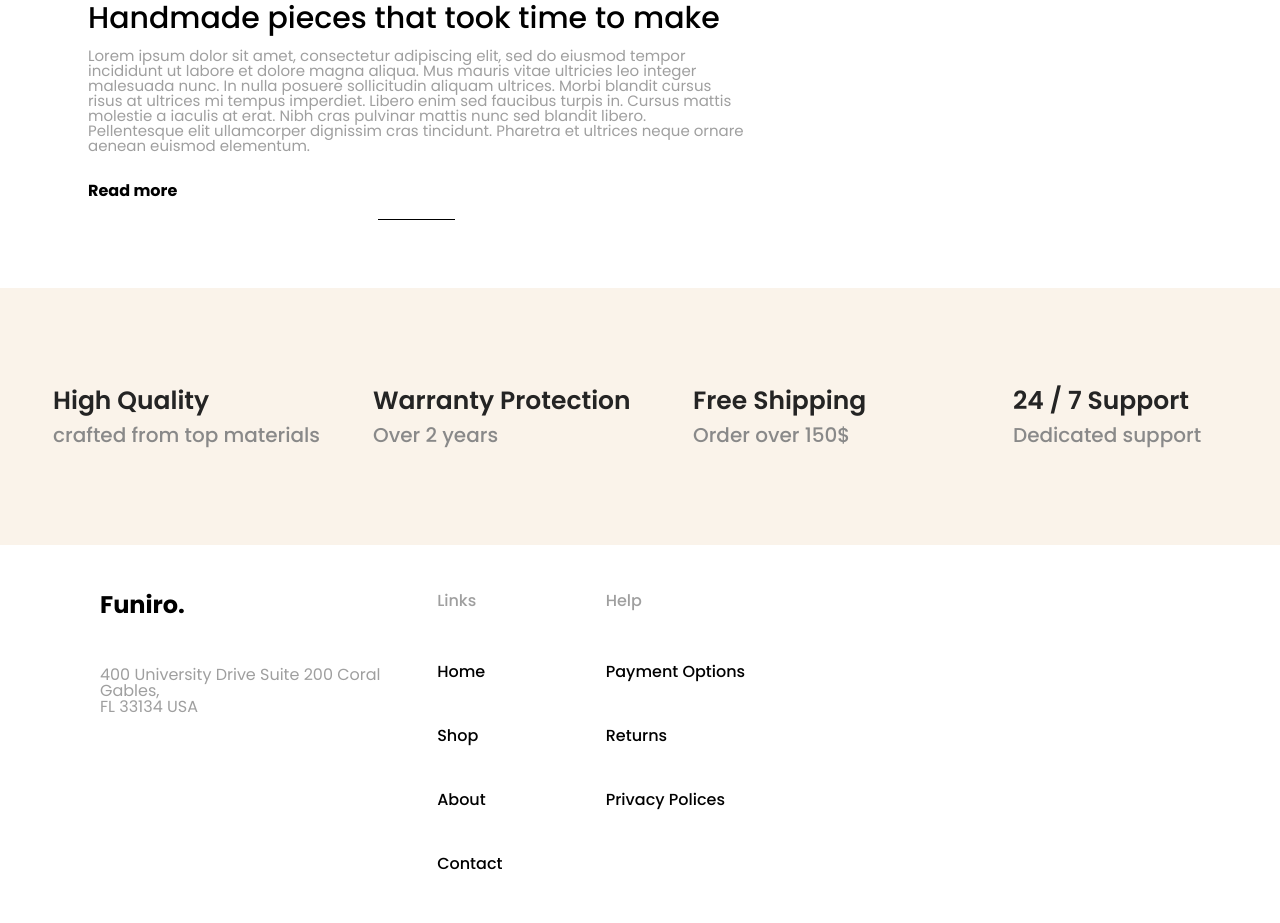
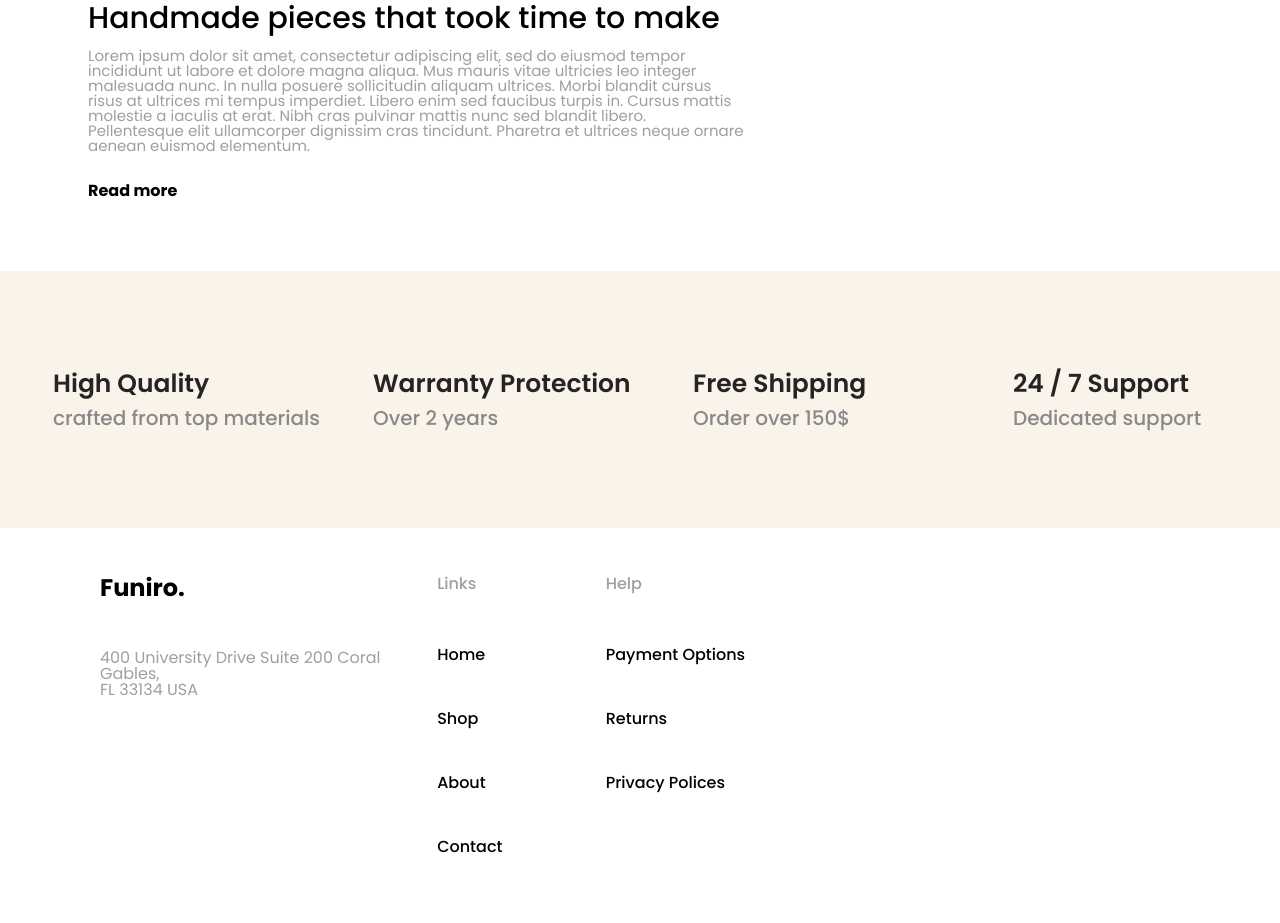
Before and after one commit to Nino-Gh/Furniture-eCommerce-Website, a plain HTML site: page contact.html in a window 1280 px wide. Shown: the part 1862-2785 px from the top of the page. Drawn offline with Linux system fonts and the light colour scheme.

Commit message:
Update contact.html

```diff
--- a/contact.html
+++ b/contact.html
@@ -58,7 +58,7 @@
       <h2>Handmade pieces that took time to make</h2>
       <p>Lorem ipsum dolor sit amet, consectetur adipiscing elit, sed do eiusmod tempor incididunt ut labore et dolore magna aliqua. Mus mauris vitae ultricies leo integer malesuada nunc. In nulla posuere sollicitudin aliquam ultrices. Morbi blandit cursus risus at ultrices mi tempus imperdiet. Libero enim sed faucibus turpis in. Cursus mattis molestie a iaculis at erat. Nibh cras pulvinar mattis nunc sed blandit libero. Pellentesque elit ullamcorper dignissim cras tincidunt. Pharetra et ultrices neque ornare aenean euismod elementum.</p>
       <h5>Read more</h5>
-      <hr>
+      <!--<hr> ასე ვცადე ქვედა ხაზის გაკეთება, მაგრამ read more-ის ქვემოთ არ ჯდებოდა-->
     </section>
 
     <section class="services">
```
